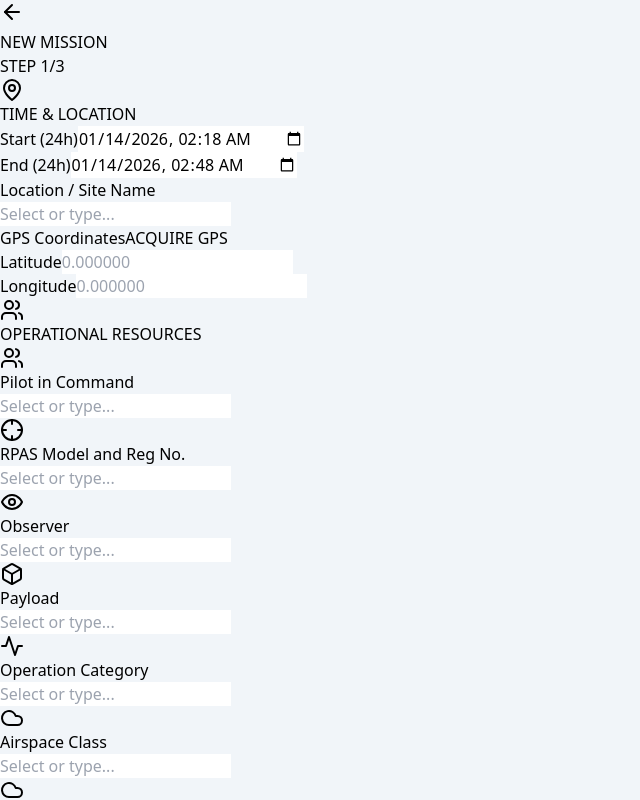
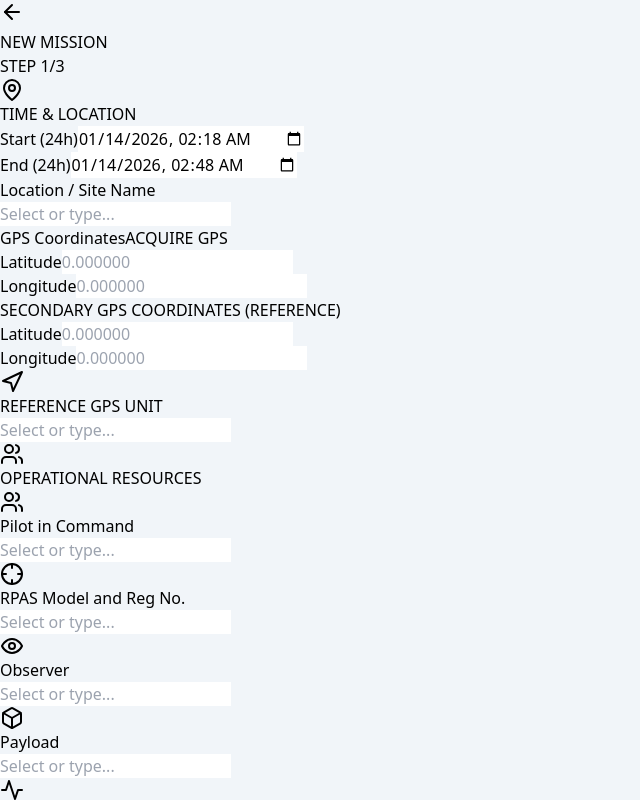
Before and after one commit to alecmjardine-sudo/GULF-RPAS-FLIGHT-LOG, a React (Vite) app: page / in a window 1280 px wide. Both pictures are taken after a click on the button "NEW MISSION". Shown: the top 800 px of the page, without its empty margins (0-640 px from the left). Built offline with nearby package versions, Linux system fonts and the light colour scheme.

Commit message:
Add files via upload

```diff
--- a/src/App.jsx
+++ b/src/App.jsx
@@ -73,7 +73,7 @@ const getCoordinates = (callback) => {
   });
 };
 
-// --- FIXED CSV EXPORT FUNCTION ---
+// --- CSV EXPORT FUNCTION ---
 const exportToCSV = (missions) => {
   if (!missions || missions.length === 0) {
     alert("No missions to export.");
@@ -107,10 +107,12 @@ const exportToCSV = (missions) => {
 
     const headers = [
       "Mission ID", "Start Time", "End Time", "Location", "Lat", "Lng",
+      "Secondary Lat", "Secondary Lng", "Ref GPS Unit",
       "Pilot", "RPAS Model/Reg", "Observer", "Payload", "Op Category", "Mission Type",
       "Flights", "Distance (km)", "Airspace Class", "Airspace Type", "Aerodromes", "Proximity", "NOTAMS", "NavCan Ref",
       "Temp (C)", "Wind Speed (km/h)", "Wind Dir", "Visibility (km)", "Weather Notes",
       "Approach Alt", "Approach Route", "Emergency Site",
+      "Preflight Completed", "Preflight Issues",
       "Description", "Risk Summary", "Map Sketch Data"
     ];
 
@@ -124,6 +126,9 @@ const exportToCSV = (missions) => {
         m.location,
         m.coords?.lat,
         m.coords?.lng,
+        m.secondaryLat,
+        m.secondaryLng,
+        m.referenceGpsUnit,
         m.pilot,
         m.rpas,
         m.observer,
@@ -131,7 +136,7 @@ const exportToCSV = (missions) => {
         m.opCategory,
         m.type,
         m.flightCount || 1,
-        m.distance, // Added Distance
+        m.distance,
         m.airspace,
         m.airspaceType,
         aerodromeStr,
@@ -146,9 +151,11 @@ const exportToCSV = (missions) => {
         m.approachAlt,
         m.approachRoute,
         m.emergencySite,
+        m.preflightCompleted ? 'Yes' : 'No',
+        m.preflightIssues,
         m.description,
         formatRisks(m.risks),
-        m.sketch // Added Map Image Data
+        m.sketch
       ].map(escapeCSV).join(",");
     });
 
@@ -195,7 +202,8 @@ const DEFAULT_LISTS = {
     'Charlottetown (CYYG) - 118.0', 'Summerside (CYSU) - 122.3',
     'Halifax (CYHZ) - 118.7', 'Sydney (CYQY) - 118.7', 'Yarmouth (CYQY) - 122.3', 'Greenwood (CYZX) - 119.5', 'Trenton (CYTN) - 122.8'
   ],
-  airspaceTypes: ['Uncontrolled', 'Controlled', 'Restricted']
+  airspaceTypes: ['Uncontrolled', 'Controlled', 'Restricted'],
+  referenceGpsUnits: []
 };
 
 const RISK_ITEMS = [
@@ -239,6 +247,14 @@ const DynamicSelect = ({ label, icon: Icon, value, options, onChange, onDelete,
                 list={id}
                 className="flex-1 p-3 border border-slate-300 rounded-md bg-white text-slate-800 focus:ring-2 focus:ring-emerald-500 outline-none"
                 placeholder="Select or type..."
+                onChange={(e) => {
+                  const val = e.target.value;
+                  if (options && options.includes(val)) {
+                     const current = Array.isArray(value) ? value : [];
+                     if (!current.includes(val)) onChange([...current, val]);
+                     e.target.value = '';
+                  }
+                }}
                 onKeyDown={(e) => {
                   if (e.key === 'Enter') {
                     e.preventDefault();
@@ -315,6 +331,7 @@ const SketchPad = ({ onSave, initialImage }) => {
         const x = (canvas.width / 2) - (img.width / 2) * scale;
         const y = (canvas.height / 2) - (img.height / 2) * scale;
         ctx.drawImage(img, x, y, img.width * scale, img.height * scale);
+        onSave(canvas.toDataURL());
       };
     }
   }, [backgroundImage]);
@@ -418,13 +435,15 @@ const MissionForm = ({ onSave, onCancel, lists, onUpdateList, initialData }) =>
       start: nowStr,
       end: addMinutes(nowStr, 30),
       location: '', description: '', pilot: '', rpas: '', observer: '',
-      payload: '', opCategory: '', // Default to BLANK
+      payload: '', opCategory: '',
       type: '', flightCount: 1,
       airspace: '', airspaceType: '', aerodromes: [], proximity: '',
-      distance: '', // Added Distance
+      distance: '',
       notams: '', navCanRef: '', navCanFile: null,
       temperature: '', windSpeed: '', windDir: '', visibility: '',
       approachAlt: '', approachRoute: '', emergencySite: '',
+      secondaryLat: '', secondaryLng: '', referenceGpsUnit: '',
+      preflightCompleted: false, preflightIssues: '',
       sketch: null, weatherText: '', weatherImage: null, risks: {}
     };
   });
@@ -461,12 +480,12 @@ const MissionForm = ({ onSave, onCancel, lists, onUpdateList, initialData }) =>
       alert("Please enter at least a Location and Pilot name.");
       return;
     }
-    const keysToCheck = ['pilots', 'rpas', 'observers', 'payload', 'opCategories', 'types', 'locations', 'airspaces', 'aerodromes', 'airspaceTypes'];
+    const keysToCheck = ['pilots', 'rpas', 'observers', 'payload', 'opCategories', 'types', 'locations', 'airspaces', 'aerodromes', 'airspaceTypes', 'referenceGpsUnits'];
     const fieldMap = {
       'pilots': 'pilot', 'rpas': 'rpas', 'observers': 'observer',
       'payload': 'payload', 'opCategories': 'opCategory', 'types': 'type',
       'locations': 'location', 'airspaces': 'airspace', 'aerodromes': 'aerodromes',
-      'airspaceTypes': 'airspaceType'
+      'airspaceTypes': 'airspaceType', 'referenceGpsUnits': 'referenceGpsUnit'
     };
 
     keysToCheck.forEach(listKey => {
@@ -546,6 +565,23 @@ const MissionForm = ({ onSave, onCancel, lists, onUpdateList, initialData }) =>
                     <input type="text" className="w-full p-2 border border-slate-300 rounded text-sm font-mono" value={coords.lng || ''} onChange={(e) => handleCoordChange('lng', e.target.value)} placeholder="0.000000" />
                   </div>
                 </div>
+              </div>
+
+              <div className="bg-slate-50 p-3 rounded border border-slate-200 mt-4">
+                <div className="flex justify-between items-center mb-2">
+                  <span className="text-xs font-bold text-slate-500 uppercase">SECONDARY GPS COORDINATES (REFERENCE)</span>
+                </div>
+                <div className="grid grid-cols-2 gap-4 mb-4">
+                  <div>
+                    <label className="block text-[10px] font-bold text-slate-400 uppercase mb-1">Latitude</label>
+                    <input type="text" className="w-full p-2 border border-slate-300 rounded text-sm font-mono bg-white" value={formData.secondaryLat || ''} onChange={(e) => update('secondaryLat', e.target.value)} placeholder="0.000000" />
+                  </div>
+                  <div>
+                    <label className="block text-[10px] font-bold text-slate-400 uppercase mb-1">Longitude</label>
+                    <input type="text" className="w-full p-2 border border-slate-300 rounded text-sm font-mono bg-white" value={formData.secondaryLng || ''} onChange={(e) => update('secondaryLng', e.target.value)} placeholder="0.000000" />
+                  </div>
+                </div>
+                <DynamicSelect label="REFERENCE GPS UNIT" icon={Navigation} {...getListProps('referenceGpsUnit', 'referenceGpsUnits')} />
               </div>
             </div>
 
@@ -637,7 +673,6 @@ const MissionForm = ({ onSave, onCancel, lists, onUpdateList, initialData }) =>
                  <select className="w-full p-3 border border-slate-300 rounded-md bg-white" value={formData.flightCount} onChange={(e) => update('flightCount', parseInt(e.target.value))}>{[1,2,3,4,5,6,7,8,9,10].map(n => <option key={n} value={n}>{n}</option>)}</select>
                </div>
 
-               {/* ADDED DISTANCE FIELD */}
                <div className="mb-4">
                  <label className="block text-xs font-bold text-slate-600 uppercase mb-1 flex items-center gap-2"><Navigation className="h-3 w-3 text-emerald-700" /> Distance to Operational Area (km)</label>
                  <input type="text" className="w-full p-3 border border-slate-300 rounded-md bg-white" value={formData.distance} onChange={(e) => update('distance', e.target.value)} placeholder="e.g. 1.2" />
@@ -684,6 +719,24 @@ const MissionForm = ({ onSave, onCancel, lists, onUpdateList, initialData }) =>
                 </div>
               );
             })}
+
+            <div className="bg-white p-5 rounded-md border border-slate-200 shadow-sm mt-6">
+              <h3 className="font-bold text-slate-800 flex items-center gap-2 border-b border-slate-100 pb-2 mb-4">
+                <FileCheck className="h-5 w-5 text-emerald-700" />
+                PRE-FLIGHT CHECKLIST
+              </h3>
+              <div className="mb-4">
+                <label className="block text-xs font-bold text-slate-600 uppercase mb-2">COMPLETED CHECKLIST</label>
+                <label className="flex items-center cursor-pointer bg-slate-50 p-3 rounded border border-slate-200 hover:bg-slate-100 transition-colors">
+                  <input type="checkbox" className="w-5 h-5 accent-emerald-700 rounded mr-3" checked={formData.preflightCompleted || false} onChange={(e) => update('preflightCompleted', e.target.checked)} />
+                  <span className="text-sm font-medium text-slate-700">I have completed the pre-flight checklist</span>
+                </label>
+              </div>
+              <div>
+                <label className="block text-xs font-bold text-slate-600 uppercase mb-1">ISSUES / CONCERNS</label>
+                <textarea className="w-full p-3 border border-slate-300 rounded-md h-20" value={formData.preflightIssues || ''} onChange={(e) => update('preflightIssues', e.target.value)} placeholder="Note any issues or concerns here..." />
+              </div>
+            </div>
           </div>
         )}
       </div>
@@ -791,14 +844,14 @@ export default function App() {
         const savedMissions = await db.missions.toArray();
         setMissions(savedMissions);
         const savedLists = await db.settings.get('customLists');
-        // FIX: Force merge opCategories from DEFAULT_LISTS if they are missing or incomplete in the saved DB
         if (savedLists) {
            setLists(prev => ({
              ...DEFAULT_LISTS,
              ...savedLists.value,
              opCategories: (savedLists.value.opCategories && savedLists.value.opCategories.length > 1)
                 ? savedLists.value.opCategories
-                : DEFAULT_LISTS.opCategories
+                : DEFAULT_LISTS.opCategories,
+             referenceGpsUnits: savedLists.value.referenceGpsUnits || DEFAULT_LISTS.referenceGpsUnits
            }));
         }
       } catch (error) { console.error(error); }
```
